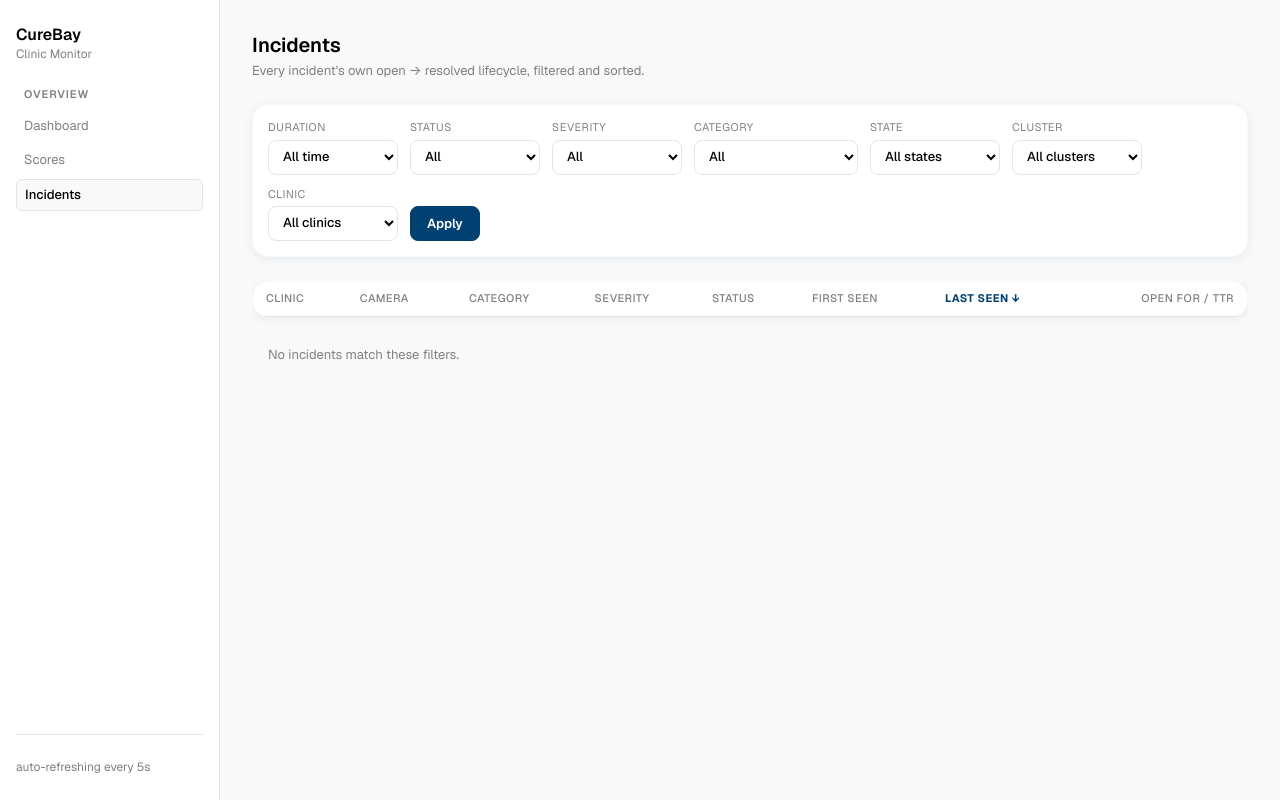
After one commit to Jagdish702/Clinic-Monitoring-System, a Flask app: page /incidents in a window 1280 px wide. The commit adds this page. Run offline with Flask 3, Linux system fonts and the light colour scheme; lists and menus that the app fills with data are empty.

Commit message:
Add an incident list page: filters, sorting, and a resolved-incident detail view
New /incidents page: filter by duration, status (open/resolved),
severity, category group, state/cluster/clinic - filters decide the
set, sort only reorders it (first seen, last seen, severity, alphabetical,
duration). /incidents/<id> shows the full lifecycle of one incident:
first and closing screenshots, first/last/resolved timestamps, duration,
severity with a numeric score, and category.

Three additions to support it:
- incidents.first_screenshot_path/last_screenshot_path, captured at
  create/continue/resolve time in classify_and_link() - the resolving
  event's own screenshot becomes the closing image.
- SEVERITY_SCORE and CATEGORY_GROUPS mappings (Staff behavior / Clinic
  infrastructure / Camera-related / Emergency / Normal), both pure
  lookups so no schema change was needed for them.
- list_incidents()/get_incident() in analysis/incidents.py.

Verified with a real lifecycle test (create -> continue -> resolve,
checking screenshot linkage and severity escalation at each step) and
a migration test against a pre-existing incidents table before shipping.

Co-Authored-By: Claude Sonnet 5 <noreply@anthropic.com>

```diff
--- a/clinic_monitor/dashboard/app.py
+++ b/clinic_monitor/dashboard/app.py
@@ -27,6 +27,7 @@ sys.path.insert(0, str(Path(__file__).resolve().parent.parent))
 
 import config  # noqa: E402
 import report as reporting  # noqa: E402
+from analysis import incidents as incidents_lib  # noqa: E402
 from analysis import scoring  # noqa: E402
 from analysis.camera_role import indoor_cameras, infer_roles  # noqa: E402
 from dashboard.render import markdown_to_html  # noqa: E402
@@ -295,6 +296,68 @@ def create_app(db_path: Optional[Path] = None) -> Flask:
             expected_open=config.EXPECTED_OPEN,
             expected_close=config.EXPECTED_CLOSE,
             deviations=deviations,
+            refresh=config.DASHBOARD_REFRESH_SEC,
+        )
+
+    @app.route("/incidents")
+    def incidents_page():
+        window = request.args.get("window", "all")
+        if window != "all" and window not in scoring.WINDOWS:
+            window = "all"
+        status = request.args.get("status", "all")
+        severity = request.args.get("severity", "all")
+        group = request.args.get("group", "all")
+        clinic = request.args.get("clinic", "all")
+        state = request.args.get("state", "all")
+        cluster = request.args.get("cluster", "all")
+        sort = request.args.get("sort", "last_seen")
+        if sort not in incidents_lib.SORT_KEYS:
+            sort = "last_seen"
+        direction = request.args.get("dir", "desc")
+        if direction not in ("asc", "desc"):
+            direction = "desc"
+
+        rows = incidents_lib.list_incidents(
+            database,
+            window=None if window == "all" else window,
+            status=None if status == "all" else status,
+            severity=None if severity == "all" else severity,
+            group=None if group == "all" else group,
+            clinic=None if clinic == "all" else clinic,
+            state=None if state == "all" else state,
+            cluster=None if cluster == "all" else cluster,
+            sort=sort,
+            direction=direction,
+        )
+
+        states = database.group_counts("state")
+        clusters = database.group_counts("cluster", state=None if state == "all" else state)
+        clinics = database.group_counts(
+            "clinic_name",
+            state=None if state == "all" else state,
+            cluster=None if cluster == "all" else cluster,
+        )
+        groups = sorted(set(incidents_lib.CATEGORY_GROUPS.values()))
+
+        return render_template(
+            "incidents.html",
+            rows=rows,
+            window=window, windows=list(scoring.WINDOWS.keys()),
+            status=status, severity=severity, group=group, clinic=clinic,
+            state=state, cluster=cluster, sort=sort, direction=direction,
+            groups=groups, severities=SEVERITIES,
+            states=states, clusters=clusters, clinics=clinics,
+            refresh=config.DASHBOARD_REFRESH_SEC,
+        )
+
+    @app.route("/incidents/<int:incident_id>")
+    def incident_detail(incident_id: int):
+        row = incidents_lib.get_incident(database, incident_id)
+        if row is None:
+            abort(404)
+        return render_template(
+            "incident_detail.html",
+            incident=row,
             refresh=config.DASHBOARD_REFRESH_SEC,
         )
 
--- a/clinic_monitor/dashboard/templates/clinic.html
+++ b/clinic_monitor/dashboard/templates/clinic.html
@@ -88,6 +88,7 @@
       <p class="nav-label">OVERVIEW</p>
       <a class="nav-row" href="/">Dashboard</a>
       <a class="nav-row" href="/scores">Scores</a>
+      <a class="nav-row" href="/incidents">Incidents</a>
     </div>
     <div class="sidebar-footer">auto-refreshing every {{ refresh }}s</div>
   </aside>
--- /dev/null
+++ b/clinic_monitor/dashboard/templates/incidents.html
@@ -0,0 +1,216 @@
+<!DOCTYPE html>
+<html lang="en">
+<head>
+<meta charset="utf-8">
+<meta name="viewport" content="width=device-width, initial-scale=1">
+<title>Clinic Monitor — Incidents</title>
+<link rel="preconnect" href="https://fonts.googleapis.com">
+<link rel="preconnect" href="https://fonts.gstatic.com" crossorigin>
+<link href="https://fonts.googleapis.com/css2?family=Geist:wght@400;500;600;700&family=Inter:wght@400;500;600;700&display=swap" rel="stylesheet">
+<style>
+  :root{
+    --white:#ffffff; --bg:#f9f9f9; --line:#e5e5e5; --text:#000000; --muted:#808080;
+    --brand:#004172;
+    --high-bg:#ffdbdb; --high-fg:#d82525;
+    --med-bg:#fff3d7;  --med-fg:#d29300;
+    --low-bg:#e8fff1;  --low-fg:#00b82e;
+    --shadow-card: 0 2px 10px rgba(0,65,114,.08), inset 0 0 2px rgba(0,65,114,.12);
+    --font-ui: 'Geist', -apple-system, 'Segoe UI', Roboto, sans-serif;
+    --font-body: 'Inter', -apple-system, 'Segoe UI', Roboto, sans-serif;
+  }
+  *{box-sizing:border-box}
+  html,body{margin:0;padding:0}
+  body{background:var(--bg);color:var(--text);font:13px/1.4 var(--font-ui);}
+  a{color:inherit;text-decoration:none}
+
+  .app{display:flex;align-items:flex-start;min-height:100vh}
+  .sidebar{
+    width:220px;flex:0 0 220px;background:var(--white);border-right:1px solid var(--line);
+    padding:24px 16px;display:flex;flex-direction:column;gap:24px;align-self:stretch;
+    position:sticky;top:0;height:100vh;overflow-y:auto;
+  }
+  .brand p{margin:0;word-break:break-word}
+  .brand .name{font-size:16px;font-weight:600}
+  .brand .sub{font-size:12px;color:var(--muted)}
+  .nav-label{
+    font-size:11px;font-weight:600;letter-spacing:1px;text-transform:uppercase;
+    color:var(--muted);margin:0 0 4px 0;padding-left:8px;
+  }
+  .nav-section{display:flex;flex-direction:column;gap:4px}
+  .nav-row{display:flex;align-items:center;justify-content:space-between;gap:8px;
+    padding:6px 8px;border-radius:6px;font-size:13px;color:var(--muted);}
+  a.nav-row:hover{background:var(--bg)}
+  .nav-row.active{background:var(--bg);border:1px solid var(--line);color:var(--text);font-weight:500}
+  .sidebar-footer{margin-top:auto;padding-top:24px;border-top:1px solid var(--line);
+    font-size:12px;color:var(--muted)}
+
+  .main{flex:1;min-width:0;padding:32px;display:flex;flex-direction:column;gap:24px}
+  .page-title{font:600 20px var(--font-ui);margin:0}
+  .page-sub{color:var(--muted);font-size:13px;margin:4px 0 0}
+
+  .filters{background:var(--white);border-radius:16px;box-shadow:var(--shadow-card);
+    padding:16px;display:flex;flex-wrap:wrap;gap:12px;align-items:flex-end}
+  .filter-field{display:flex;flex-direction:column;gap:4px}
+  .filter-field label{font-size:11px;color:var(--muted);text-transform:uppercase;letter-spacing:.5px}
+  .filter-field select{font:500 13px var(--font-ui);padding:7px 10px;border-radius:8px;
+    border:1px solid var(--line);background:var(--white);color:var(--text);min-width:130px}
+  .filter-field button{font:600 13px var(--font-ui);padding:8px 16px;border-radius:8px;
+    border:1px solid var(--brand);background:var(--brand);color:#fff;cursor:pointer}
+
+  table{width:100%;border-collapse:collapse;background:var(--white);border-radius:16px;
+    overflow:hidden;box-shadow:var(--shadow-card);}
+  th,td{padding:10px 14px;text-align:left;font-size:13px;border-bottom:1px solid var(--line)}
+  th{color:var(--muted);font-weight:500;font-size:11px;text-transform:uppercase;letter-spacing:.5px}
+  th a{color:inherit}
+  th a.active{color:var(--brand);font-weight:700}
+  tr:last-child td{border-bottom:none}
+  tr.row-link:hover{background:var(--bg);cursor:pointer}
+  td.num,th.num{text-align:right;font-variant-numeric:tabular-nums}
+  .table-wrap{overflow-x:auto}
+  .empty{color:var(--muted);font-size:13px;padding:16px}
+
+  .pill{display:inline-flex;align-items:center;gap:4px;padding:3px 10px;border-radius:100px;
+    font:500 11px var(--font-ui);}
+  .pill.high{background:var(--high-bg);color:var(--high-fg)}
+  .pill.medium{background:var(--med-bg);color:var(--med-fg)}
+  .pill.low{background:var(--low-bg);color:var(--low-fg)}
+  .status{display:inline-flex;padding:3px 10px;border-radius:100px;font:500 11px var(--font-ui);}
+  .status.open{background:var(--high-bg);color:var(--high-fg)}
+  .status.resolved{background:var(--bg);color:var(--muted)}
+  .muted{color:var(--muted)}
+</style>
+</head>
+<body>
+<div class="app">
+
+  <aside class="sidebar">
+    <div class="brand">
+      <p class="name">CureBay</p>
+      <p class="sub">Clinic Monitor</p>
+    </div>
+    <div class="nav-section">
+      <p class="nav-label">OVERVIEW</p>
+      <a class="nav-row" href="/">Dashboard</a>
+      <a class="nav-row" href="/scores">Scores</a>
+      <a class="nav-row active" href="/incidents">Incidents</a>
+    </div>
+    <div class="sidebar-footer">auto-refreshing every {{ refresh }}s</div>
+  </aside>
+
+  <main class="main">
+    <div>
+      <p class="page-title">Incidents</p>
+      <p class="page-sub">Every incident's own open → resolved lifecycle, filtered and sorted.</p>
+    </div>
+
+    <form class="filters" method="get">
+      <div class="filter-field">
+        <label>Duration</label>
+        <select name="window">
+          <option value="all" {% if window == 'all' %}selected{% endif %}>All time</option>
+          {% for w in windows %}
+            <option value="{{ w }}" {% if window == w %}selected{% endif %}>{{ w }}</option>
+          {% endfor %}
+        </select>
+      </div>
+      <div class="filter-field">
+        <label>Status</label>
+        <select name="status">
+          <option value="all" {% if status == 'all' %}selected{% endif %}>All</option>
+          <option value="open" {% if status == 'open' %}selected{% endif %}>Unresolved</option>
+          <option value="resolved" {% if status == 'resolved' %}selected{% endif %}>Resolved</option>
+        </select>
+      </div>
+      <div class="filter-field">
+        <label>Severity</label>
+        <select name="severity">
+          <option value="all" {% if severity == 'all' %}selected{% endif %}>All</option>
+          {% for s in severities %}
+            <option value="{{ s }}" {% if severity == s %}selected{% endif %}>{{ s }}</option>
+          {% endfor %}
+        </select>
+      </div>
+      <div class="filter-field">
+        <label>Category</label>
+        <select name="group">
+          <option value="all" {% if group == 'all' %}selected{% endif %}>All</option>
+          {% for g in groups %}
+            <option value="{{ g }}" {% if group == g %}selected{% endif %}>{{ g }}</option>
+          {% endfor %}
+        </select>
+      </div>
+      <div class="filter-field">
+        <label>State</label>
+        <select name="state">
+          <option value="all" {% if state == 'all' %}selected{% endif %}>All states</option>
+          {% for st in states %}
+            <option value="{{ st.value }}" {% if state == st.value %}selected{% endif %}>{{ st.value }}</option>
+          {% endfor %}
+        </select>
+      </div>
+      <div class="filter-field">
+        <label>Cluster</label>
+        <select name="cluster">
+          <option value="all" {% if cluster == 'all' %}selected{% endif %}>All clusters</option>
+          {% for cl in clusters %}
+            <option value="{{ cl.value }}" {% if cluster == cl.value %}selected{% endif %}>{{ cl.value }}</option>
+          {% endfor %}
+        </select>
+      </div>
+      <div class="filter-field">
+        <label>Clinic</label>
+        <select name="clinic">
+          <option value="all" {% if clinic == 'all' %}selected{% endif %}>All clinics</option>
+          {% for c in clinics %}
+            <option value="{{ c.value }}" {% if clinic == c.value %}selected{% endif %}>{{ c.value }}</option>
+          {% endfor %}
+        </select>
+      </div>
+      <input type="hidden" name="sort" value="{{ sort }}">
+      <input type="hidden" name="dir" value="{{ direction }}">
+      <div class="filter-field"><label>&nbsp;</label><button type="submit">Apply</button></div>
+    </form>
+
+    {% macro sort_link(key, label) %}
+      {% set next_dir = 'asc' if (sort == key and direction == 'desc') else 'desc' %}
+      <a class="{{ 'active' if sort == key else '' }}"
+         href="?window={{ window }}&status={{ status }}&severity={{ severity }}&group={{ group }}&state={{ state }}&cluster={{ cluster }}&clinic={{ clinic }}&sort={{ key }}&dir={{ next_dir }}">
+        {{ label }}{% if sort == key %}{{ ' ↓' if direction == 'desc' else ' ↑' }}{% endif %}
+      </a>
+    {% endmacro %}
+
+    <div class="table-wrap">
+    <table>
+      <thead><tr>
+        <th>{{ sort_link('alphabetical', 'Clinic') }}</th>
+        <th>Camera</th>
+        <th>Category</th>
+        <th>{{ sort_link('severity', 'Severity') }}</th>
+        <th>Status</th>
+        <th>{{ sort_link('first_seen', 'First Seen') }}</th>
+        <th>{{ sort_link('last_seen', 'Last Seen') }}</th>
+        <th class="num">{{ sort_link('duration', 'Open for / TTR') }}</th>
+      </tr></thead>
+      <tbody>
+        {% for r in rows %}
+        <tr class="row-link" onclick="window.location='/incidents/{{ r.id }}'">
+          <td>{{ r.clinic_name }}</td>
+          <td>{{ r.camera_name }}</td>
+          <td>{{ r.category_group }}<br><span class="muted">{{ r.category }}</span></td>
+          <td>
+            <span class="pill {{ r.severity|lower }}">{{ r.severity }} ({{ r.severity_score }})</span>
+          </td>
+          <td><span class="status {{ r.status }}">{{ 'Open' if r.status == 'open' else 'Resolved' }}</span></td>
+          <td>{{ r.first_seen_str }}</td>
+          <td>{{ r.last_seen_str }}</td>
+          <td class="num">{{ (r.duration_seconds / 60)|round|int }} min</td>
+        </tr>
+        {% endfor %}
+      </tbody>
+    </table>
+    {% if not rows %}<p class="empty">No incidents match these filters.</p>{% endif %}
+    </div>
+  </main>
+</div>
+</body>
+</html>
--- a/clinic_monitor/dashboard/templates/index.html
+++ b/clinic_monitor/dashboard/templates/index.html
@@ -244,6 +244,7 @@
       <p class="nav-label">OVERVIEW</p>
       <a class="nav-row active" href="/">Dashboard</a>
       <a class="nav-row" href="/scores">Scores</a>
+      <a class="nav-row" href="/incidents">Incidents</a>
       <a class="nav-row" href="#" id="open-reports">Reports</a>
       <a class="nav-row" href="#" id="open-offline">
         <span>Offline Clinics</span>
--- a/clinic_monitor/dashboard/templates/scores.html
+++ b/clinic_monitor/dashboard/templates/scores.html
@@ -134,6 +134,7 @@
       <p class="nav-label">OVERVIEW</p>
       <a class="nav-row" href="/">Dashboard</a>
       <a class="nav-row active" href="/scores">Scores</a>
+      <a class="nav-row" href="/incidents">Incidents</a>
     </div>
 
     {% if states %}
```
Also changed, not shown: clinic_monitor/analysis/incidents.py (+152 -8 lines), clinic_monitor/dashboard/templates/incident_detail.html (added, +162 -0 lines), clinic_monitor/storage/database.py.
